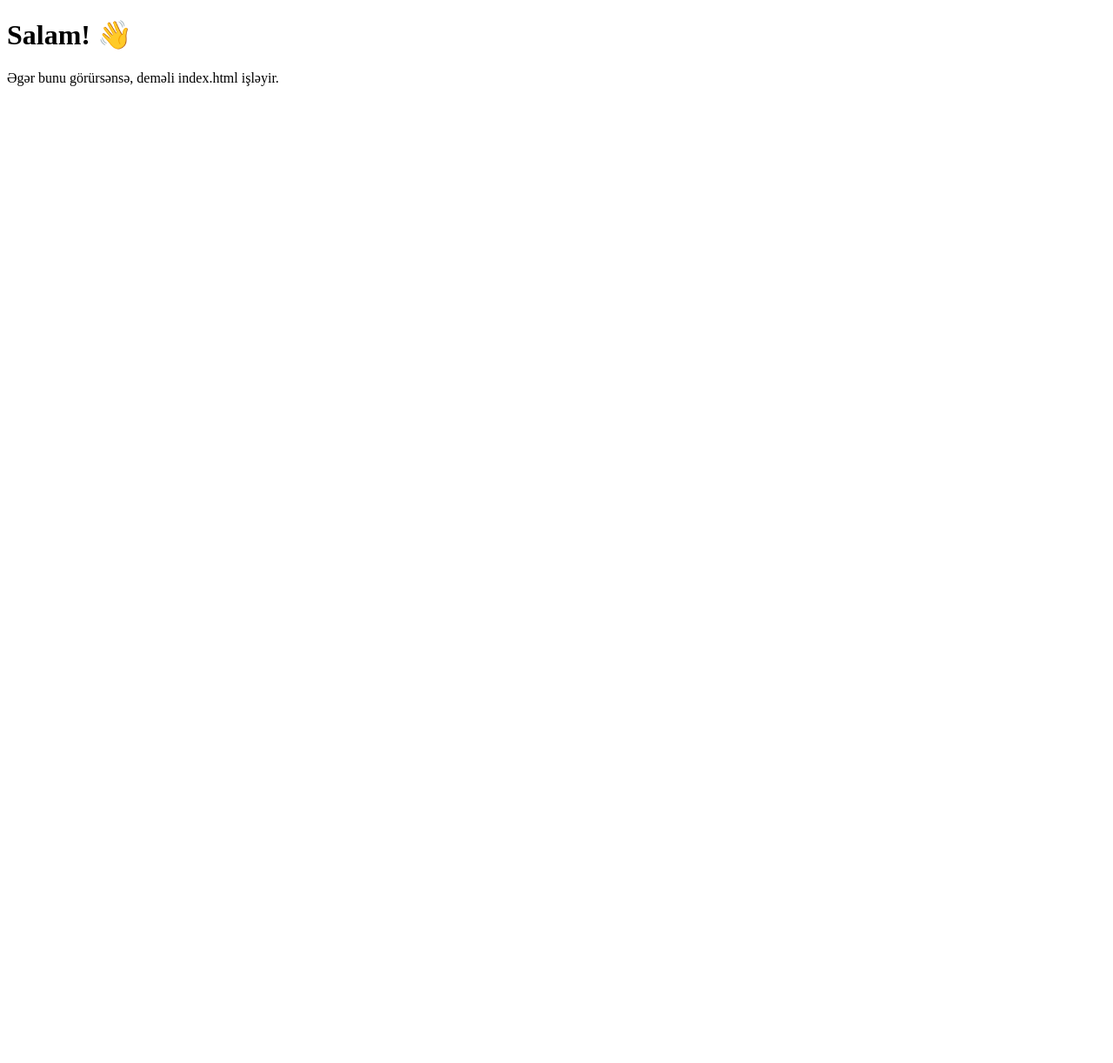
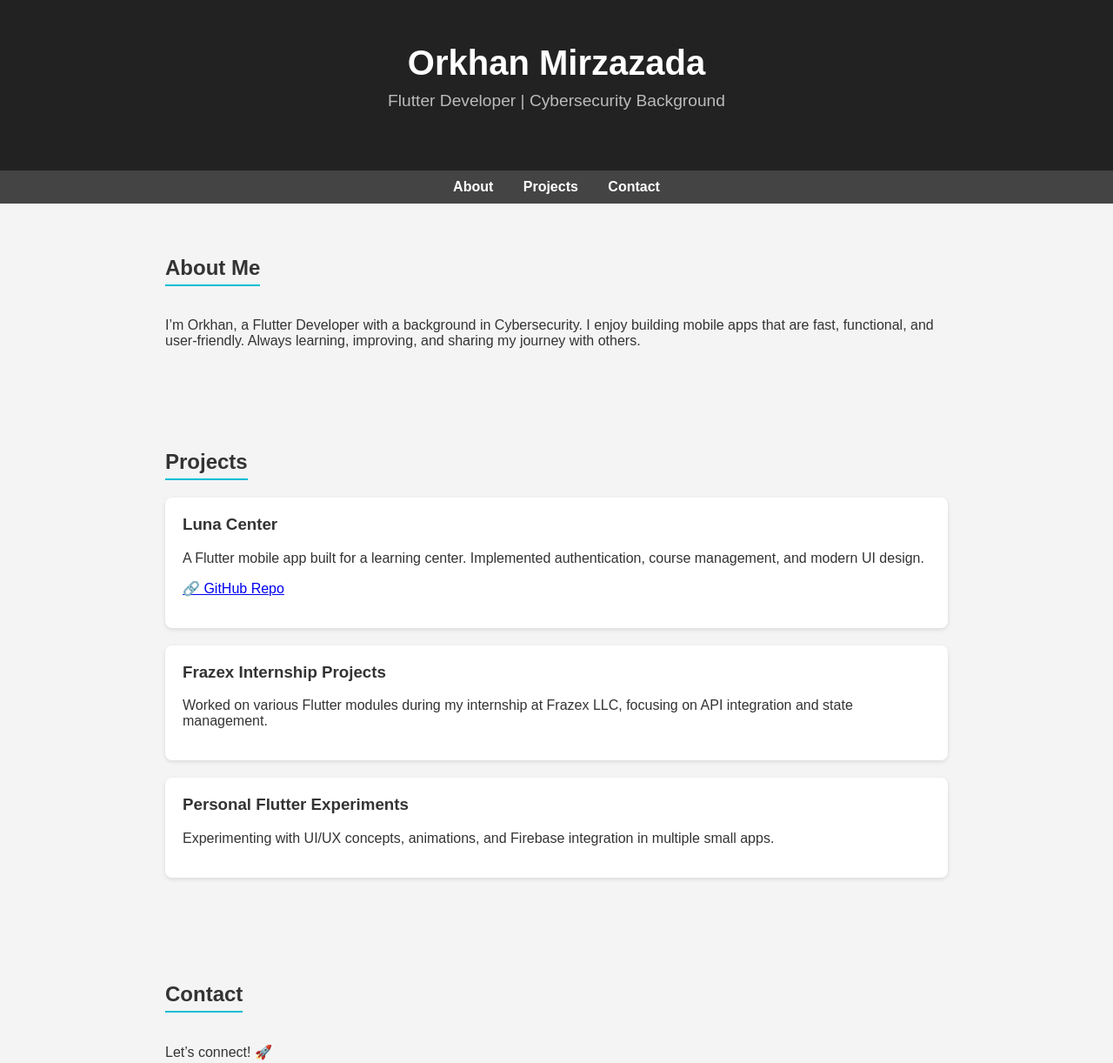
Before and after one commit to agelastrxn/agelastrxn.github.io, a plain HTML site: page index.html in a window 1280 px wide. Shown: the top 1222 px of the page at 87% size. Before the commit the page ends 800 px from the top, so only its background shows below. Drawn offline with Linux system fonts and the light colour scheme.

Commit message:
Update index.html

```diff
--- a/index.html
+++ b/index.html
@@ -1,11 +1,118 @@
 <!DOCTYPE html>
-<html>
-  <head>
-    <meta charset="UTF-8">
-    <title>Orkhan Test</title>
-  </head>
-  <body>
-    <h1>Salam! 👋</h1>
-    <p>Əgər bunu görürsənsə, deməli index.html işləyir.</p>
-  </body>
+<html lang="en">
+<head>
+  <meta charset="UTF-8">
+  <meta name="viewport" content="width=device-width, initial-scale=1.0">
+  <title>Orkhan Mirzazada - Flutter Developer</title>
+  <style>
+    body {
+      font-family: Arial, sans-serif;
+      margin: 0; padding: 0;
+      background: #f4f4f4;
+      color: #333;
+    }
+    header {
+      background: #222;
+      color: #fff;
+      text-align: center;
+      padding: 50px 20px;
+    }
+    header h1 { margin: 0; font-size: 2.5em; }
+    header p { margin-top: 10px; font-size: 1.2em; color: #bbb; }
+    nav {
+      background: #444;
+      padding: 10px;
+      text-align: center;
+    }
+    nav a {
+      color: #fff; text-decoration: none;
+      margin: 0 15px; font-weight: bold;
+    }
+    nav a:hover { color: #00bcd4; }
+    section {
+      max-width: 900px;
+      margin: auto;
+      padding: 40px 20px;
+    }
+    h2 {
+      border-bottom: 2px solid #00bcd4;
+      display: inline-block;
+      margin-bottom: 20px;
+      padding-bottom: 5px;
+    }
+    .project {
+      background: #fff;
+      padding: 20px;
+      margin-bottom: 20px;
+      border-radius: 8px;
+      box-shadow: 0 2px 5px rgba(0,0,0,0.1);
+    }
+    .project h3 { margin-top: 0; }
+    footer {
+      background: #222;
+      color: #bbb;
+      text-align: center;
+      padding: 20px;
+      margin-top: 50px;
+    }
+    footer a { color: #00bcd4; text-decoration: none; }
+  </style>
+</head>
+<body>
+
+  <header>
+    <h1>Orkhan Mirzazada</h1>
+    <p>Flutter Developer | Cybersecurity Background</p>
+  </header>
+
+  <nav>
+    <a href="#about">About</a>
+    <a href="#projects">Projects</a>
+    <a href="#contact">Contact</a>
+  </nav>
+
+  <section id="about">
+    <h2>About Me</h2>
+    <p>
+      I’m Orkhan, a Flutter Developer with a background in Cybersecurity.
+      I enjoy building mobile apps that are fast, functional, and user-friendly.
+      Always learning, improving, and sharing my journey with others.
+    </p>
+  </section>
+
+  <section id="projects">
+    <h2>Projects</h2>
+
+    <div class="project">
+      <h3>Luna Center</h3>
+      <p>A Flutter mobile app built for a learning center. Implemented authentication, course management, and modern UI design.</p>
+      <p><a href="https://github.com/agelastrxn/luna_center" target="_blank">🔗 GitHub Repo</a></p>
+    </div>
+
+    <div class="project">
+      <h3>Frazex Internship Projects</h3>
+      <p>Worked on various Flutter modules during my internship at Frazex LLC, focusing on API integration and state management.</p>
+    </div>
+
+    <div class="project">
+      <h3>Personal Flutter Experiments</h3>
+      <p>Experimenting with UI/UX concepts, animations, and Firebase integration in multiple small apps.</p>
+    </div>
+  </section>
+
+  <section id="contact">
+    <h2>Contact</h2>
+    <p>Let’s connect! 🚀</p>
+    <p>
+      <a href="mailto:your-email@example.com">📧 Email</a> |
+      <a href="https://www.linkedin.com/in/orkhan-mirzazada-378b60205/" target="_blank">💼 LinkedIn</a> |
+      <a href="https://github.com/agelastrxn" target="_blank">🐙 GitHub</a>
+    </p>
+  </section>
+
+  <footer>
+    <p>© 2025 Orkhan Mirzazada. Built with ❤️ using GitHub Pages.</p>
+  </footer>
+
+</body>
 </html>
```
